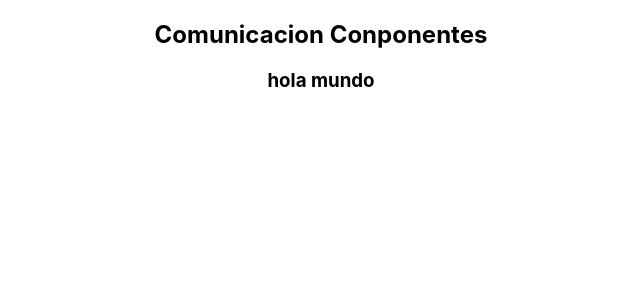
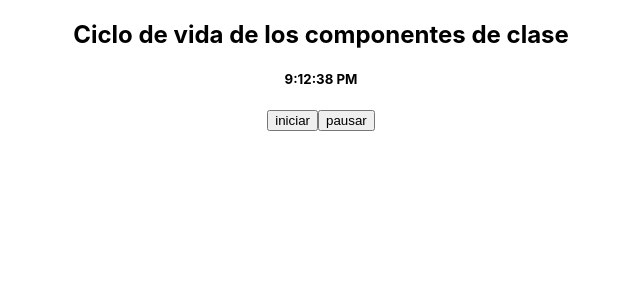
Before and after one commit to odonML/praticas-react, a React (Create React App) app: page / in a window 1280 px wide. Shown: the top 300 px of the page, without its empty margins (319-959 px from the left). Built offline with nearby package versions, Linux system fonts and the light colour scheme.

Commit message:
ciclo de vida de los componentes de clase

```diff
--- a/src/App.js
+++ b/src/App.js
@@ -1,4 +1,5 @@
 import "./App.css";
+import CicloVida from "./components/CicloVida";
 // import ComponenteClase from "./components/ComponenteClase/index";
 // import ComponenteFuncional from "./components/ComponenteFuncional";
 // import EstadoClase from "./components/EstadoClase";
@@ -32,8 +33,9 @@ function App() {
             <hr />
             <EventosES7/>
             <MasSobreEventos/>
+            <ComunicacionComponentes />
             */}
-            <ComunicacionComponentes />
+            <CicloVida />
         </div>
     );
 }
--- /dev/null
+++ b/src/components/CicloVida/index.js
@@ -0,0 +1,54 @@
+import React, { Component } from 'react'
+
+class CicloVida extends Component {
+    constructor(props){
+        super(props)
+        this.state = {
+            hora: new Date().toLocaleTimeString()
+        }
+        this.temporizador = null
+        console.log(0,"El Componente se inicializo, aun No esta en el DOM");
+    }
+    //Montaje
+    componentDidMount(){
+        console.log(1,"El componente ya esta en el DOM");
+    }
+    //Actualizacion
+    componentDidUpdate(){
+        console.log(2,"El estado o las props del componente cambiaron")
+    }
+    //Desmontaje
+    componentWillUnmount(){
+        console.log(3,"El componente ha sido eliminado del DOM")
+    }
+
+    tictac = () =>{
+        this.temporizador = setInterval(()=>{
+            this.setState({
+                hora: new Date().toLocaleTimeString()
+            })
+        },1000)
+    }
+
+    iniciar = () =>{
+        this.tictac();
+    }
+
+    pausar = () => {
+        clearInterval(this.temporizador)
+    }
+
+    render() {
+        console.log(4,"El Componente se dibuja, o se redibuja por cambios en el DOM");
+        return (
+            <div>
+                <h2>Ciclo de vida de los componentes de clase</h2>
+                <h5>{this.state.hora}</h5>
+                <button onClick={this.iniciar}>iniciar</button>
+                <button onClick={this.pausar}>pausar</button>
+            </div>
+        )
+    }
+}
+
+export default CicloVida;
```
